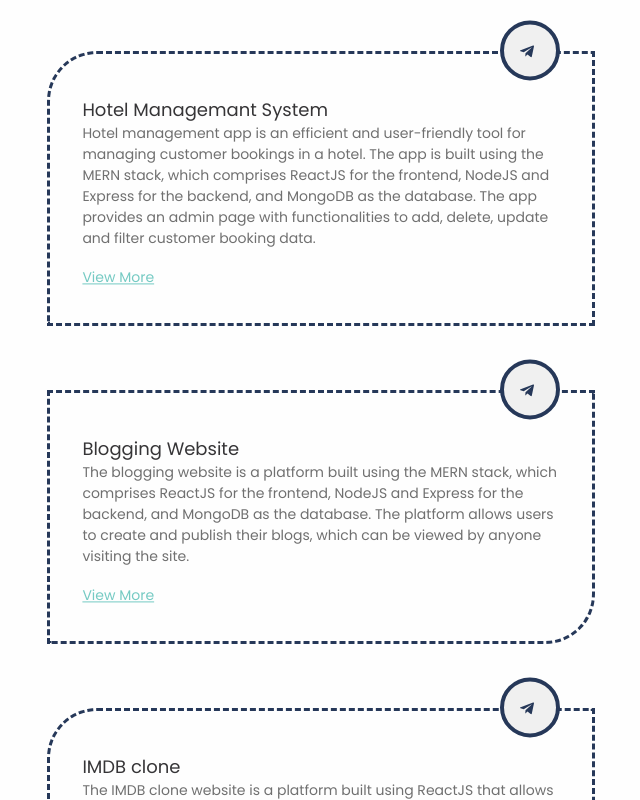
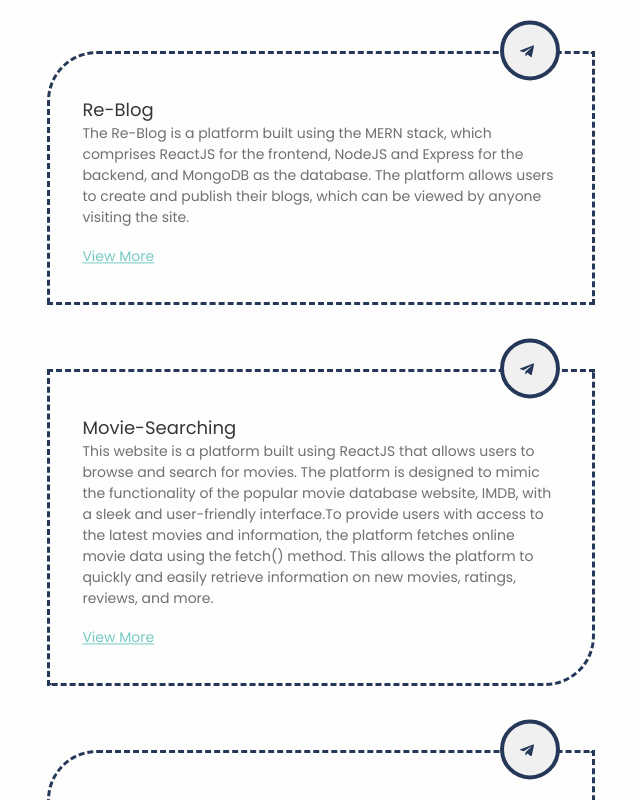
Before and after one commit to PandeyHarsh433/My-Portfolio, a Next.js app: page / in a window 1280 px wide. Shown: the part 920-1720 px from the top of the page, without its empty margins (319-959 px from the left). Built offline with nearby package versions, Linux system fonts and the light colour scheme.

Commit message:
Update projects.js

```diff
--- a/Constants/projects.js
+++ b/Constants/projects.js
@@ -10,6 +10,33 @@ export const projects = [
   //leave the githublink field blank if it is a private repo or doent exist, alerts will take care of it
   //leave the projectlink field blank if it the project has not been deployed, alerts will take care of it
   {
+    name: "Re-Blog",
+    description:
+      "The Re-Blog is a platform built using the MERN stack, which comprises ReactJS for the frontend, NodeJS and Express for the backend, and MongoDB as the database. The platform allows users to create and publish their blogs, which can be viewed by anyone visiting the site.",
+    githubLink: "https://github.com/PandeyHarsh433/blog-website",
+    projectLink: "https://peaceful-cupcake-6ebc4d.netlify.app/",
+    tech: ["Reactjs", "TailwindCSS"],
+    photo: [Project2],
+  },
+  {
+    name: "Movie-Searching",
+    description:
+      "This website is a platform built using ReactJS that allows users to browse and search for movies. The platform is designed to mimic the functionality of the popular movie database website, IMDB, with a sleek and user-friendly interface.To provide users with access to the latest movies and information, the platform fetches online movie data using the fetch() method. This allows the platform to quickly and easily retrieve information on new movies, ratings, reviews, and more.",
+    githubLink: "https://github.com/PandeyHarsh433/IMDB-clone",
+    projectLink: "https://movie-website-iota.vercel.app/",
+    tech: ["Reactjs", "API handling"],
+    photo: [Project3],
+  },
+  {
+    name: "Shopping Website",
+    description:
+      "Crafted captivating frontend design for seamless UX, ensuring an immersive user experience.Developed dynamic pages with MongoDB integration, allowing for flexible and interactive content.Implemented a secure authentication system using Next.js and Express, ensuring user privacy and data protection.Efficient state management achieved through Redux integration, enhancing the overall performance of the application.",
+    githubLink: "https://github.com/PandeyHarsh433/Shopping-Website",
+    projectLink: "https://github.com/PandeyHarsh433/news-website",
+    tech: ["Nextjs", "Redux", "Nodejs", "Mongodb", "Express"],
+    photo: [Project4],
+  },
+  {
     name: "Hotel Managemant System", //project name
     description:
       "Hotel management app is an efficient and user-friendly tool for managing customer bookings in a hotel. The app is built using the MERN stack, which comprises ReactJS for the frontend, NodeJS and Express for the backend, and MongoDB as the database. The app provides an admin page with functionalities to add, delete, update and filter customer booking data.", //project description
@@ -18,31 +45,4 @@ export const projects = [
     tech: ["React", "Nodejs", "Mongodb", "Express"], //techstack of the project, it is advisavble to mention only upto 3 technologies here to maintain the ui
     photo: [Project1], //list of names of images from above imports.
   },
-  {
-    name: "Blogging Website",
-    description:
-      "The blogging website is a platform built using the MERN stack, which comprises ReactJS for the frontend, NodeJS and Express for the backend, and MongoDB as the database. The platform allows users to create and publish their blogs, which can be viewed by anyone visiting the site.",
-    githubLink: "https://github.com/PandeyHarsh433/blog-website",
-    projectLink: "https://github.com/PandeyHarsh433/blog-website",
-    tech: ["Reactjs", "Nodejs", "Mongodb", "Express"],
-    photo: [Project2],
-  },
-  {
-    name: "IMDB clone",
-    description:
-      "The IMDB clone website is a platform built using ReactJS that allows users to browse and search for movies. The platform is designed to mimic the functionality of the popular movie database website, IMDB, with a sleek and user-friendly interface.To provide users with access to the latest movies and information, the platform fetches online movie data using the fetch() method. This allows the platform to quickly and easily retrieve information on new movies, ratings, reviews, and more.",
-    githubLink: "https://github.com/PandeyHarsh433/IMDB-clone",
-    projectLink: "https://imdb-clone-roan.vercel.app/",
-    tech: ["Reactjs", "API handling"],
-    photo: [Project3],
-  },
-  {
-    name: "News Website",
-    description:
-      "The Next.js news app is a fast and modern web application designed to provide users with up-to-date news from various sources. Built using the Next.js framework, this app offers a seamless and optimized user experience with instant page loading and smooth navigation.With its intuitive and user-friendly interface, the Next.js news app allows users to easily browse and filter news articles by topic, date, and source. The app also features a powerful search engine that enables users to quickly find articles on specific topics or keywords.",
-    githubLink: "https://github.com/PandeyHarsh433/news-website",
-    projectLink: "https://github.com/PandeyHarsh433/news-website",
-    tech: ["Nextjs", "CSR", "SSR"],
-    photo: [Project4],
-  },
 ];
```
